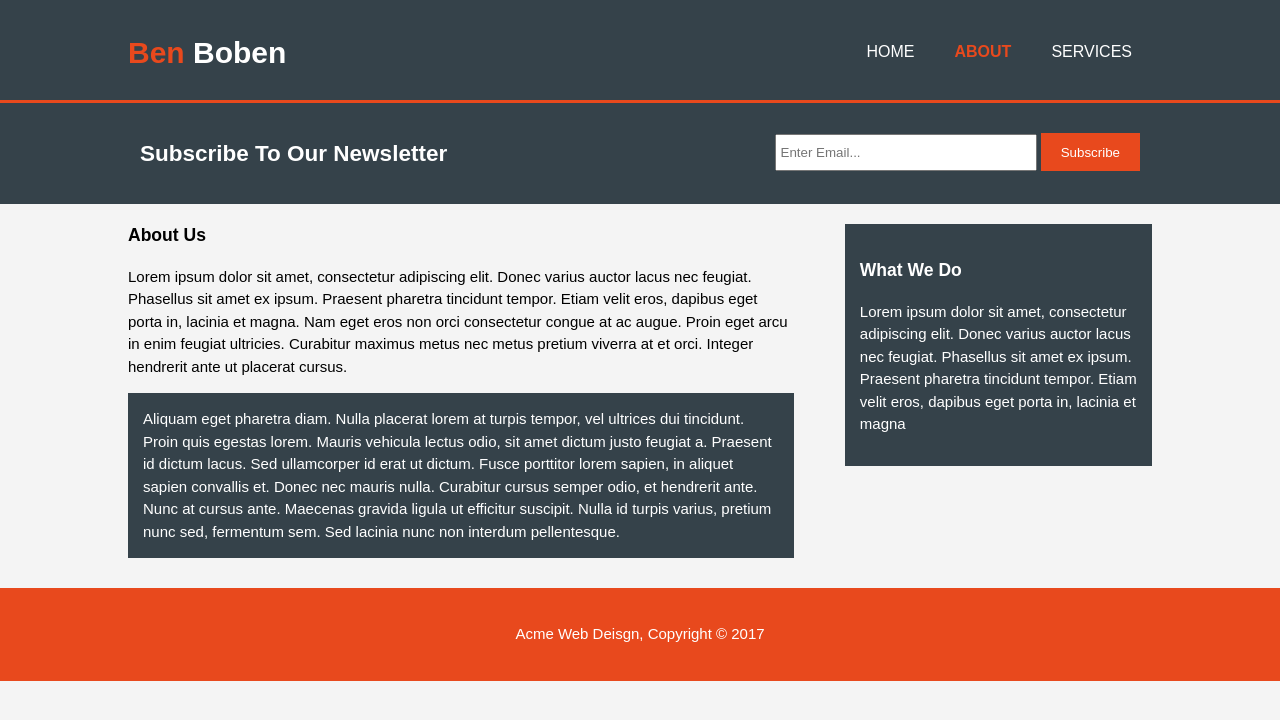
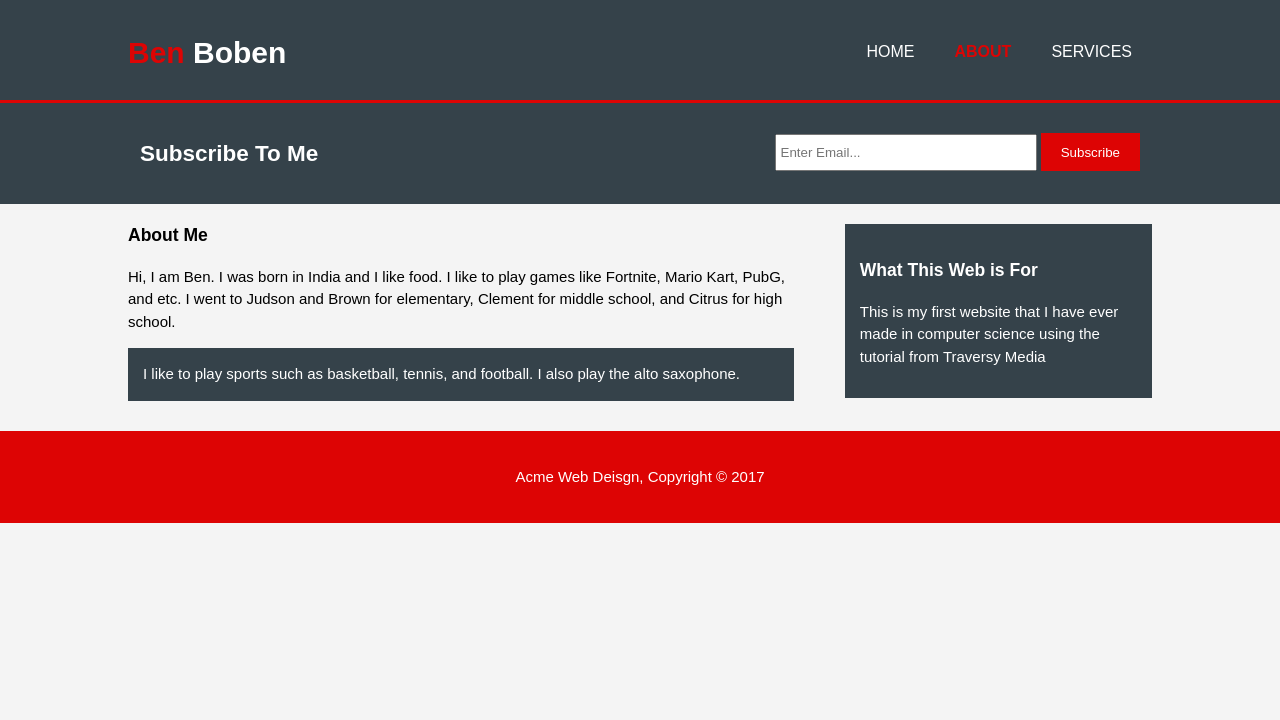
Before and after one commit to IndianBen03/IndianBen03.github.io, a plain HTML site: page about.html in a window 1280 px wide. Drawn offline with Linux system fonts and the light colour scheme.

Commit message:
first web

```diff
--- a/about.html
+++ b/about.html
@@ -27,7 +27,7 @@
 
     <section id="newsletter">
       <div class="container">
-        <h1>Subscribe To Our Newsletter</h1>
+        <h1>Subscribe To Me</h1>
         <form>
           <input type="email" placeholder="Enter Email...">
           <button type="submit" class="button_1">Subscribe</button>
@@ -38,19 +38,19 @@
     <section id="main">
       <div class="container">
         <article id="main-col">
-          <h1 class="page-title">About Us</h1>
+          <h1 class="page-title">About Me</h1>
           <p>
-            Lorem ipsum dolor sit amet, consectetur adipiscing elit. Donec varius auctor lacus nec feugiat. Phasellus sit amet ex ipsum. Praesent pharetra tincidunt tempor. Etiam velit eros, dapibus eget porta in, lacinia et magna. Nam eget eros non orci consectetur congue at ac augue. Proin eget arcu in enim feugiat ultricies. Curabitur maximus metus nec metus pretium viverra at et orci. Integer hendrerit ante ut placerat cursus.
+            Hi, I am Ben. I was born in India and I like food. I like to play games like Fortnite, Mario Kart, PubG, and etc. I went to Judson and Brown for elementary, Clement for middle school, and Citrus for high school.
           </p>
           <p class="dark">
-Aliquam eget pharetra diam. Nulla placerat lorem at turpis tempor, vel ultrices dui tincidunt. Proin quis egestas lorem. Mauris vehicula lectus odio, sit amet dictum justo feugiat a. Praesent id dictum lacus. Sed ullamcorper id erat ut dictum. Fusce porttitor lorem sapien, in aliquet sapien convallis et. Donec nec mauris nulla. Curabitur cursus semper odio, et hendrerit ante. Nunc at cursus ante. Maecenas gravida ligula ut efficitur suscipit. Nulla id turpis varius, pretium nunc sed, fermentum sem. Sed lacinia nunc non interdum pellentesque.
+          I like to play sports such as basketball, tennis, and football. I also play the alto saxophone.
           </p>
         </article>
 
         <aside id="sidebar">
           <div class="dark">
-            <h3>What We Do</h3>
-            <p>Lorem ipsum dolor sit amet, consectetur adipiscing elit. Donec varius auctor lacus nec feugiat. Phasellus sit amet ex ipsum. Praesent pharetra tincidunt tempor. Etiam velit eros, dapibus eget porta in, lacinia et magna</p>
+            <h3>What This Web is For</h3>
+            <p>This is my first website that I have ever made in computer science using the tutorial from <a href="https://www.youtube.com/watch?v=Wm6CUkswsNw" style="color:#ffffff; text-decoration:none; hover:red;">Traversy Media</a></p>
           </div>
         </aside>
       </div>
--- a/style.css
+++ b/style.css
@@ -19,7 +19,7 @@ ul{
 
 .button_1{
   height:38px;
-  background:#e8491d;
+  background:#dd0404;
   border:0;
   padding-left: 20px;
   padding-right:20px;
@@ -40,7 +40,7 @@ header{
   color:#ffffff;
   padding-top:30px;
   min-height:70px;
-  border-bottom:#e8491d 3px solid;
+  border-bottom:#dd0404 3px solid;
 }
 
 header a{
@@ -70,21 +70,21 @@ header nav{
 }
 
 header .highlight, header .current a{
-  color:#e8491d;
+  color:#dd0404;
   font-weight:bold;
 }
 
 header a:hover{
-  color:#cccccc;
+  color:#dd0404;
   font-weight:bold;
 }
 
 /* Showcase */
 #showcase{
   background-size:cover;
-  background:url('../img/css3.png') no-repeat 0 -400px;
+  background:url("./img/computer.jpg") no-repeat 0 -400px;
   text-align:center;
-  color:#ffffff;
+  opacity: 0.8;
 }
 
 #showcase h1{
@@ -166,7 +166,7 @@ footer{
   padding:20px;
   margin-top:20px;
   color:#ffffff;
-  background-color:#e8491d;
+  background-color:#dd0404;
   text-align: center;
 }
 
```
Also changed, not shown: index.html (+1 -1 lines), img/basket.jpg (added), img/favicon.ico (added), img/indian flag.jpg (added), img/tennis.jpg (added).
